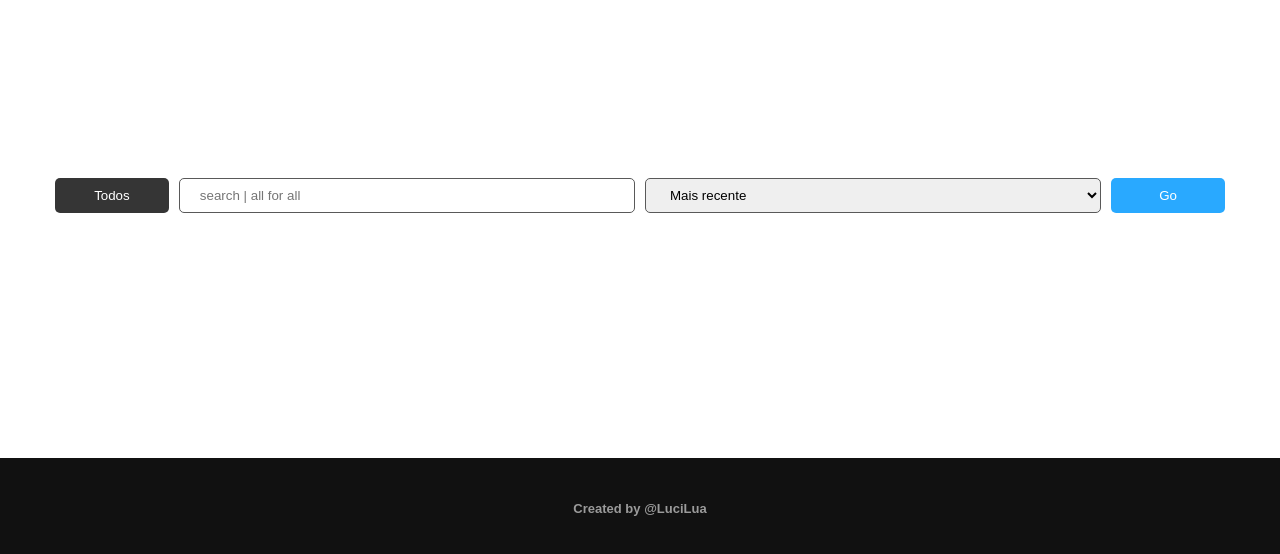
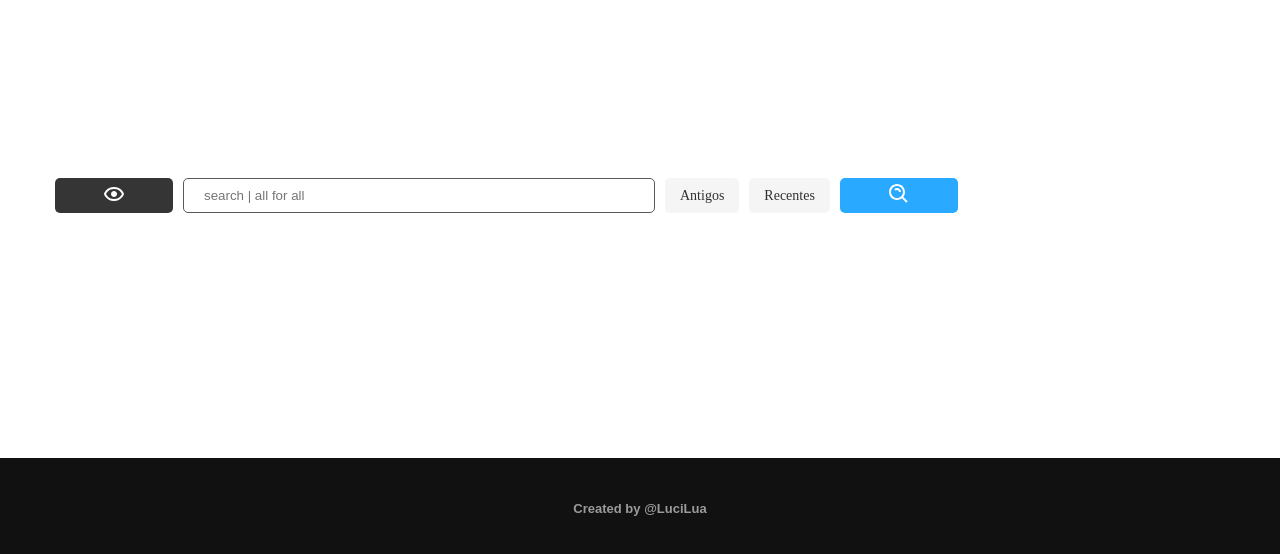
Before and after one commit to LuciLua/blog, a plain HTML site: page pages/posts.html in a window 1280 px wide. Shown: the part 342-896 px from the top of the page. Drawn offline with Linux system fonts and the light colour scheme; files whose address does not match are found by name; a web font is replaced by a local one.

Commit message:
:cactus: Buttons research

```diff
--- a/css/stylePostInter.css
+++ b/css/stylePostInter.css
@@ -429,17 +429,33 @@
     margin: 5px;
 }
 
-.box-posts .search select{
-    width: 40%;
+.box-posts .search label{
+    width: fit-content;
     height: 100%;
 
     border-radius: 5px;
-    border: #595959 1px solid;
+    background-color: rgb(245, 245, 245);
+    color: #313131;
+
+    font-family: ralewaySemiBold;
+    font-size: 14px;
+
+    padding: 3px 15px 3px 15px;
 
     margin: 5px;
 
-    padding: 5px 0 5px 20px;
+    display: flex;
+    justify-content: center;
+    align-items: center;
+}
 
+.box-posts .search label:hover{
+    cursor: pointer;
+    background-color: rgb(238, 238, 238);
+}
+
+.box-posts .search input[type=checkbox]{
+    display: none;
 }
 
 .box-posts .search button{
@@ -454,6 +470,12 @@
 
     margin: 5px;
     cursor: pointer;
+}
+.box-posts .search button img{
+    filter: invert(1);
+    width: 70%;
+    height: 70%;
+    object-fit: contain;
 }
 
 .box-posts .search button:first-of-type{
--- a/js/app.js
+++ b/js/app.js
@@ -126,3 +126,19 @@ function autocomplete(){
     document.getElementById('input-search').value = 'all'; // select: input de pesquisa
     document.getElementById('go').click()
 }
+
+function classification(){
+    var antigos = document.getElementById('antigos')
+    var recentes = document.getElementById('recentes')
+
+    var antigosL = document.getElementById('antigosL')
+    var recentesL = document.getElementById('recentesL')
+
+    if (antigos.checked == true){
+        antigosL.style.backgroundColor='#000'
+    }  else {
+        antigosL.style.backgroundColor='#ff'
+
+    }
+
+}
--- a/pages/posts.html
+++ b/pages/posts.html
@@ -31,13 +31,13 @@
         </div>
         <div class="box-posts search-page">
             <div class="search">
-                <button type="submit" onclick="autocomplete()">Todos</button>
+                <button type="submit" onclick="autocomplete()"><img src="/img/bx-show.svg" alt="show all" title="show all"></button>
                 <input type="search" name="" id="input-search" placeholder="search | all for all" >
-                <select name="classificar" id="">
-                    <option value="Mais recente">Mais recente</option>
-                    <option value="Mais antigo">Mais antigo</option>
-                </select>
-                <button id="go" type="submit" onclick="search()">Go</button>
+                <label for="antigos" id="antigosL">Antigos</label>
+                <input type="checkbox" name="antigos" id="antigos" onclick="classification()">
+                <label for="recentes" id="recentesL">Recentes</label>
+                <input type="checkbox" name="recentes" id="recentes" onclick="classification()">
+                <button id="go" type="submit" onclick="search()"><img src="/img/bx-search-alt.svg" alt="Search now" title="Search now"></button>
             </div>
             <div class="result-search" id="result-search">
                 <div class="list-search" id="list-search">
```
Also changed, not shown: img/bx-search-alt.svg (added), img/bx-show.svg (added).
